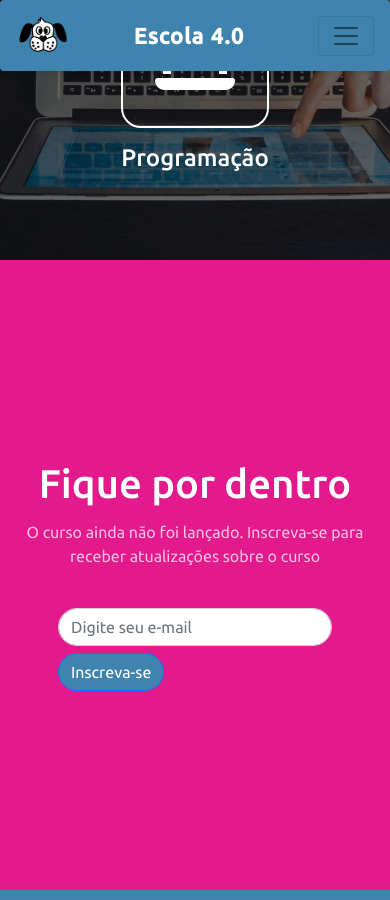
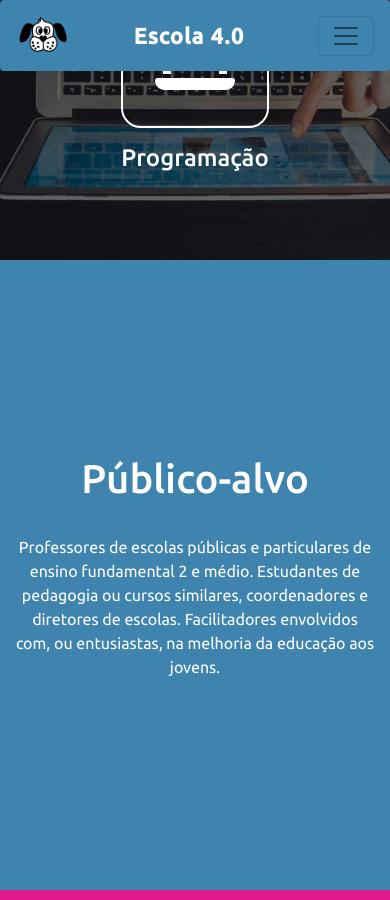
Before and after one commit to FBSeletronica/site-escola-40, a Jekyll site: the page built from index.md, in a window 390 px wide and 900 px high, scrolled down 2074 px. Built offline with Jekyll 4.4.1, drawn with Linux system fonts in a browser that asks for light colours; nearby versions of some CDN libraries; some of the changed text lies outside the part shown.

Commit message:
Adicionando area do publico-alvo

```diff
--- a/_data/navigation.yml
+++ b/_data/navigation.yml
@@ -2,6 +2,8 @@
   link: '/#inicio'
 - name: Sobre
   link: '/#sobre'
+- name: Público-alvo
+  link: '/#publico-alvo'
 - name: Equipe
   link: '/#equipe'
 - name: Blog
--- /dev/null
+++ b/_includes/target.html
@@ -0,0 +1,16 @@
+<section id="publico-alvo" class="target d-flex justify-content-center flex-column">
+        <div class="container">
+            <div class="row">
+                <div class="col">
+                    {% for item in page.publico %}
+                    <h1 class="text-center pb-4 text-white newsletter-title">
+                        {{ item.titulo}}
+                    </h1>
+                    <p class="text-center">
+                        {{ item.subtitulo }}
+                    </p>
+                    {% endfor %}
+                </div>
+            </div>
+        </div>
+</section>
--- a/_layouts/home.html
+++ b/_layouts/home.html
@@ -5,6 +5,7 @@ layout: default
 {%- include header.html -%}
 {%- include about.html -%}
 {%- include course.html -%}
+{%- include target.html -%}
 {%- include inscription.html -%}
 {%- include team.html -%}
 {%- include contact.html -%}
--- /dev/null
+++ b/_sass/escola/_target.scss
@@ -0,0 +1,12 @@
+@import "variables";
+
+.target{
+    height: 60vh;
+    background-color: $secondary-color;
+}
+
+@media (max-width: 460px){
+    .target{
+        height: 70vh;
+    }
+}
--- a/_sass/minima.scss
+++ b/_sass/minima.scss
@@ -25,5 +25,7 @@ html {
   "escola/syntax-highlighting",
   "escola/footer",
   "escola/layout",
-  "escola/course"
+  "escola/course",
+  "escola/target"
+
 ;
--- a/index.md
+++ b/index.md
@@ -1,5 +1,11 @@
 ---
 layout: home
+
+publico:
+- titulo: Público-alvo
+  subtitulo: Professores de escolas públicas e particulares de ensino fundamental 2 e médio. Estudantes de pedagogia ou cursos similares, coordenadores e diretores de escolas. Facilitadores envolvidos com, ou entusiastas, na melhoria da educação aos jovens.
+
+
 inscricao:
 - titulo: Fique por dentro
   subtitulo: O curso ainda não foi lançado. Inscreva-se para receber atualizações
```
